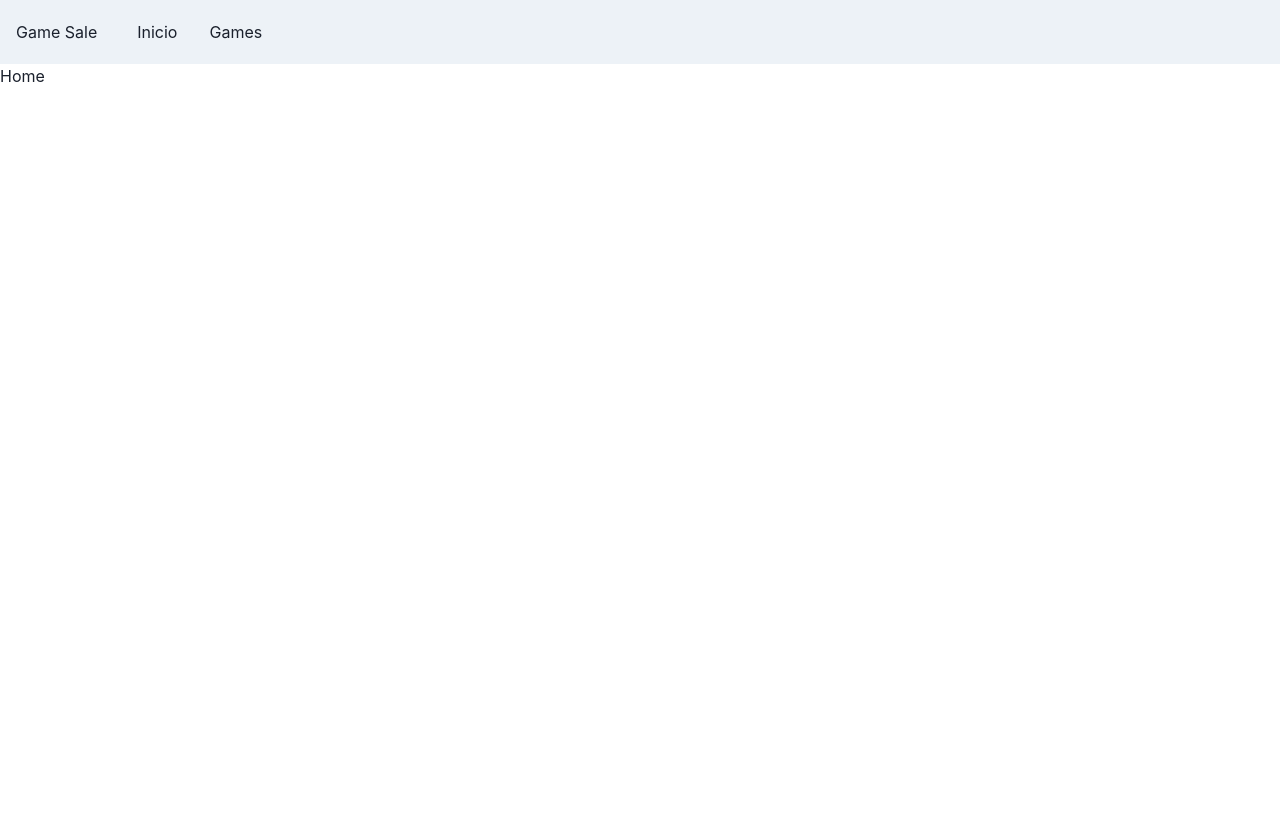
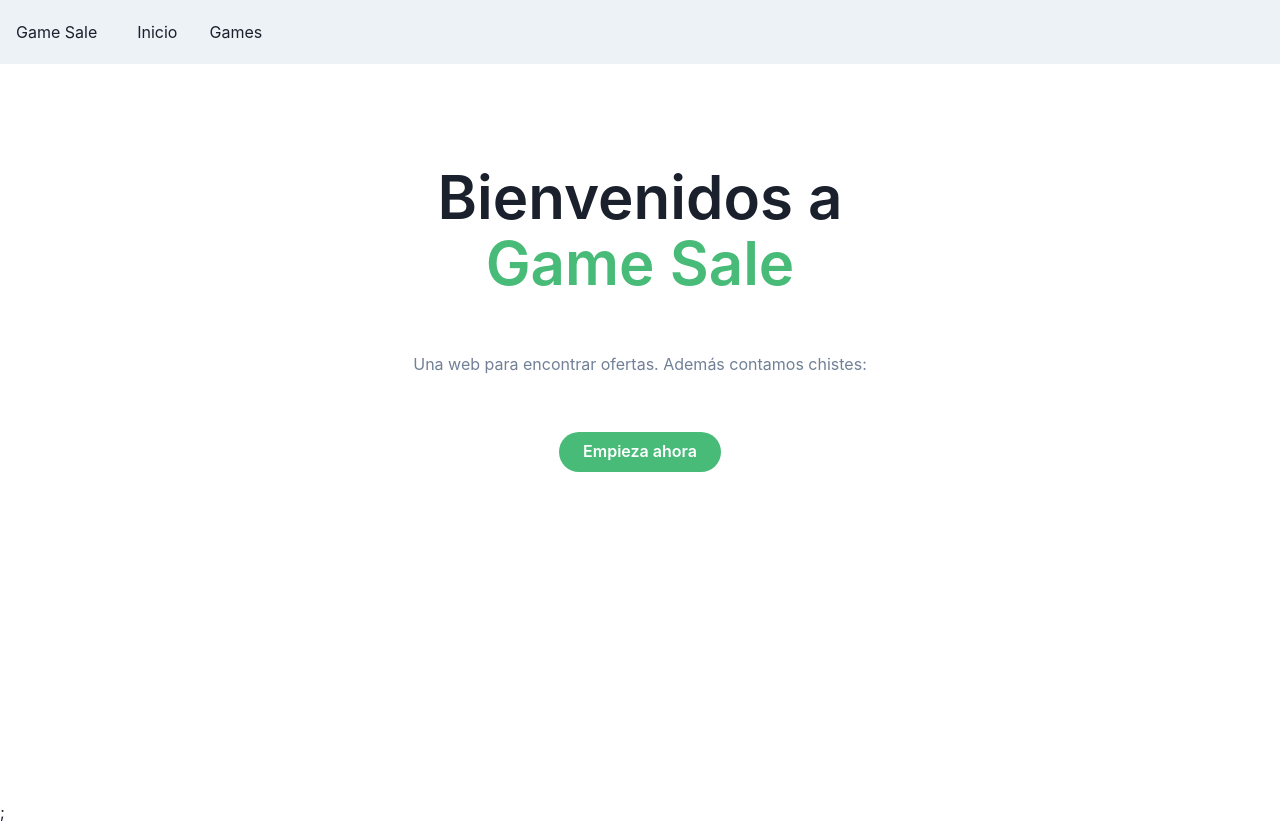
Before and after one commit to uescobar/react-app-6, a React (Vite) app: page / in a window 1280 px wide. Before the commit the page ends 800 px from the top, so only its background shows below. Built offline with nearby package versions, Linux system fonts and the light colour scheme.

Commit message:
Componente Hero

```diff
--- /dev/null
+++ b/src/pages/Home/Hero.tsx
@@ -0,0 +1,57 @@
+import {
+  Box,
+  Button,
+  Container,
+  Flex,
+  Heading,
+  Stack,
+  Text,
+} from "@chakra-ui/react";
+
+export default function Hero() {
+  return (
+    <Flex h={"calc(100vh - 64px)"}>
+      <Container maxW={"3xl"}>
+        <Stack
+          as={Box}
+          textAlign={"center"}
+          spacing={{ base: 8, md: 14 }}
+          py={{ base: 20, md: "100px" }}
+        >
+          <Heading
+            fontWeight={600}
+            fontSize={{ base: "2xl", sm: "4xl", md: "6xl" }}
+            lineHeight={"110%"}
+          >
+            Bienvenidos a <br />
+            <Text as={"span"} color={"green.400"}>
+              Game Sale
+            </Text>
+          </Heading>
+          <Text color={"gray.500"}>
+            Una web para encontrar ofertas. Además contamos chistes:
+          </Text>
+          <Stack
+            direction={"column"}
+            spacing={3}
+            align={"center"}
+            alignSelf={"center"}
+            position={"relative"}
+          >
+            <Button
+              colorScheme={"green"}
+              bg={"green.400"}
+              rounded={"full"}
+              px={6}
+              _hover={{
+                bg: "green.500",
+              }}
+            >
+              Empieza ahora
+            </Button>
+          </Stack>
+        </Stack>
+      </Container>
+    </Flex>
+  );
+}
--- /dev/null
+++ b/src/pages/Home/index.tsx
@@ -0,0 +1,13 @@
+import Hero from "./Hero";
+
+type Props = {};
+
+function Home({}: Props) {
+  return (
+    <div>
+      <Hero />;
+    </div>
+  );
+}
+
+export default Home;
--- a/src/pages/index.tsx
+++ b/src/pages/index.tsx
@@ -1,6 +1,7 @@
 import { createBrowserRouter } from "react-router-dom";
 import Layout from "./Layout";
 import ErrorDetail from "./ErrorDetail";
+import Home from "./Home";
 
 const router = createBrowserRouter([
   {
@@ -14,7 +15,7 @@ const router = createBrowserRouter([
     children: [
       {
         index: true,
-        element: <>Home</>,
+        element: <Home />,
       },
       { path: "/games", element: <>Juegos</> },
     ],
```
